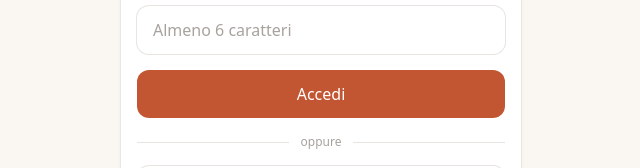
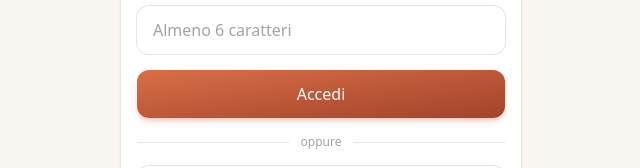
Before and after one commit to VittorioGiordano1998/Nido, a React (Vite) app in the folder app/: page /login in a window 1280 px wide. Shown: the part 392-560 px from the top of the page, without its empty margins (319-959 px from the left). Built offline with nearby package versions, Linux system fonts and the light colour scheme; no server answers.

Commit message:
feat(app): warm up the primary button and the home hero
Primary buttons get an accent gradient with a tinted shadow and a light press scale. The home hero starts one step deeper, gets a soft accent glow and an extra-bold day counter in accent ink.

```diff
--- a/app/src/features/home/HomeHero.tsx
+++ b/app/src/features/home/HomeHero.tsx
@@ -55,10 +55,16 @@ export function HomeHero() {
       className={`relative overflow-hidden rounded-3xl shadow-sm ring-1 ring-line/60 ${
         onPhoto
           ? ''
-          : 'bg-gradient-to-br from-accent-100 via-accent-50 to-sage-100 dark:from-accent-100 dark:via-accent-50 dark:to-surface-soft'
+          : 'bg-gradient-to-br from-accent-200 via-accent-50 to-sage-100 dark:from-accent-200 dark:via-accent-50 dark:to-surface-soft'
       }`}
     >
       {url && <BackdropPhoto url={url} framing={framing} />}
+      {!onPhoto && (
+        <span
+          aria-hidden="true"
+          className="pointer-events-none absolute -right-12 -top-12 h-44 w-44 rounded-full bg-accent-300/50 blur-2xl"
+        />
+      )}
 
       <div className={`relative space-y-3 p-5 ${onPhoto ? 'text-white' : 'text-ink'}`}>
         <div className="flex items-end gap-3">
@@ -72,7 +78,7 @@ export function HomeHero() {
                   to={days}
                   separator="."
                   duration={1.4}
-                  className="text-4xl font-bold tabular-nums"
+                  className={`text-4xl font-extrabold tabular-nums ${onPhoto ? '' : 'text-accent-ink'}`}
                 />
                 <p
                   className={`text-xs font-semibold uppercase tracking-wide ${
--- a/app/src/ui/components.tsx
+++ b/app/src/ui/components.tsx
@@ -37,7 +37,8 @@ export function Button({
   ...rest
 }: ButtonProps) {
   const variants = {
-    primary: 'bg-accent-600 text-white hover:bg-accent-700 active:bg-accent-800 disabled:bg-accent-300',
+    primary:
+      'bg-gradient-to-br from-accent-500 to-accent-700 text-white shadow-md shadow-accent-600/25 hover:shadow-lg hover:shadow-accent-600/35 active:scale-[0.98] disabled:bg-none disabled:bg-accent-300 disabled:shadow-none',
     secondary:
       'bg-surface text-ink ring-1 ring-line hover:bg-surface-soft disabled:text-ink-faint',
     ghost: 'text-accent-ink hover:bg-accent-100 disabled:text-ink-faint',
```
